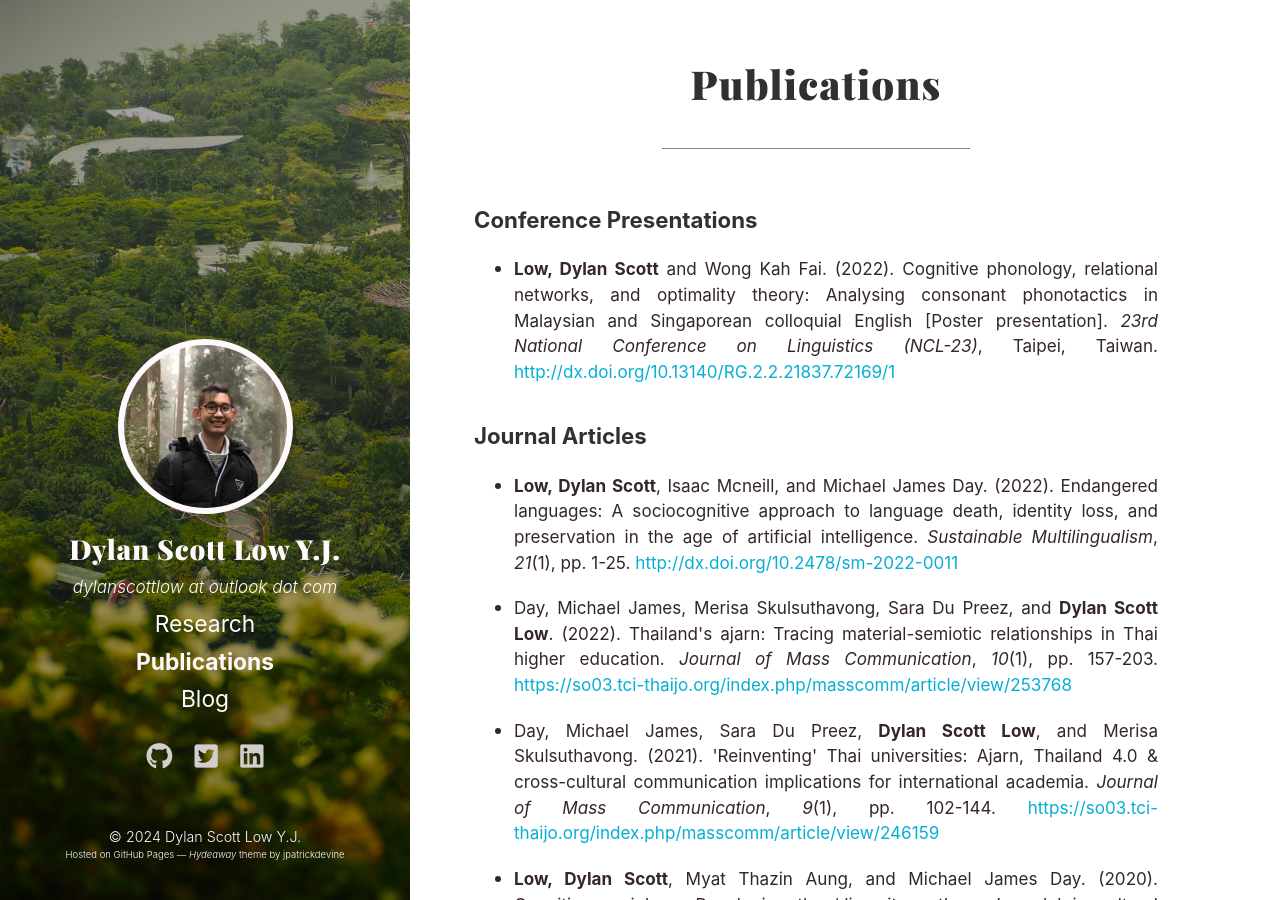
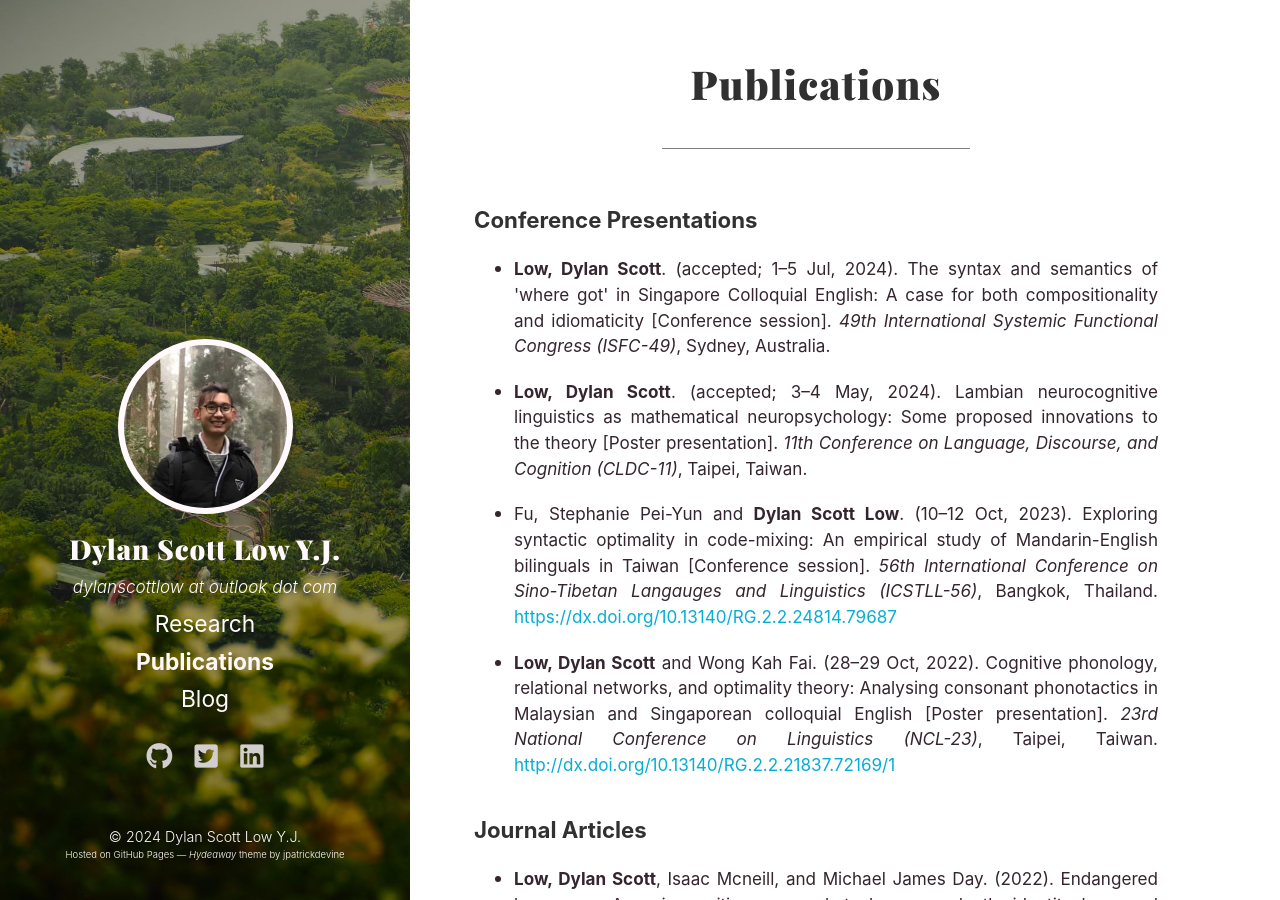
Before and after one commit to dylanscottlow/dylanscottlow.github.io, a Jekyll site: the page built from publications.md, in a window 1280 px wide and 900 px high. Built offline with Jekyll 4.4.1, drawn with Linux system fonts in a browser that asks for light colours; a style sheet for code colours, icons or effects is not loaded.

Commit message:
Update entries on conference presentations

```diff
--- a/publications.md
+++ b/publications.md
@@ -6,7 +6,13 @@ order: 2
 
 ### Conference Presentations
 
-* <p class="citation-list"><b>Low, Dylan Scott</b> and Wong Kah Fai. (2022). Cognitive phonology, relational networks, and optimality theory: Analysing consonant phonotactics in Malaysian and Singaporean colloquial English [Poster presentation]. <i>23rd National Conference on Linguistics (NCL-23)</i>, Taipei, Taiwan. <a href="http://dx.doi.org/10.13140/RG.2.2.21837.72169/1" target="_blank" rel="noopener noreferrer">http://dx.doi.org/10.13140/RG.2.2.21837.72169/1</a> <i class="ai ai-open-access"></i></p>
+* <p class="citation-list"><b>Low, Dylan Scott</b>. (accepted; 1–5 Jul, 2024). The syntax and semantics of 'where got' in Singapore Colloquial English: A case for both compositionality and idiomaticity [Conference session]. <i>49th International Systemic Functional Congress (ISFC-49)</i>, Sydney, Australia.</p>
+
+* <p class="citation-list"><b>Low, Dylan Scott</b>. (accepted; 3–4 May, 2024). Lambian neurocognitive linguistics as mathematical neuropsychology: Some proposed innovations to the theory [Poster presentation]. <i>11th Conference on Language, Discourse, and Cognition (CLDC-11)</i>, Taipei, Taiwan.</p>
+
+* <p class="citation-list">Fu, Stephanie Pei-Yun and <b>Dylan Scott Low</b>. (10–12 Oct, 2023). Exploring syntactic optimality in code-mixing: An empirical study of Mandarin-English bilinguals in Taiwan [Conference session]. <i>56th International Conference on Sino-Tibetan Langauges and Linguistics (ICSTLL-56)</i>, Bangkok, Thailand. <a href="https://dx.doi.org/10.13140/RG.2.2.24814.79687" target="_blank" rel="noopener noreferrer">https://dx.doi.org/10.13140/RG.2.2.24814.79687</a> <i class="ai ai-open-access"></i></p>
+
+* <p class="citation-list"><b>Low, Dylan Scott</b> and Wong Kah Fai. (28–29 Oct, 2022). Cognitive phonology, relational networks, and optimality theory: Analysing consonant phonotactics in Malaysian and Singaporean colloquial English [Poster presentation]. <i>23rd National Conference on Linguistics (NCL-23)</i>, Taipei, Taiwan. <a href="http://dx.doi.org/10.13140/RG.2.2.21837.72169/1" target="_blank" rel="noopener noreferrer">http://dx.doi.org/10.13140/RG.2.2.21837.72169/1</a> <i class="ai ai-open-access"></i></p>
 
 ### Journal Articles
 
```
